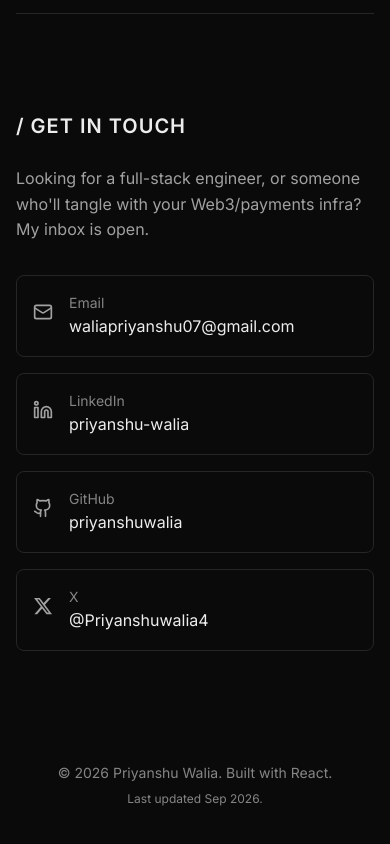
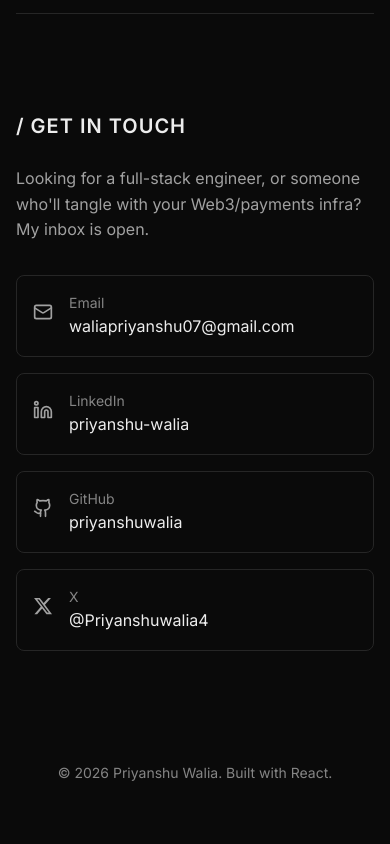
Before and after one commit to priyanshuwalia/Portfolio, a React (Vite) app: page / in a window 390 px wide. Shown: the part 7428-8272 px from the top of the page. Built offline with nearby package versions, Linux system fonts and the light colour scheme; no server answers.

Commit message:
improved responsiveness

```diff
--- a/src/App.jsx
+++ b/src/App.jsx
@@ -70,7 +70,6 @@ function App() {
 
         <footer className="site-footer">
           © {new Date().getFullYear()} Priyanshu Walia. Built with React.
-          <span className="footer-updated">Last updated Sep 2026.</span>
         </footer>
       </main>
     </>
```
